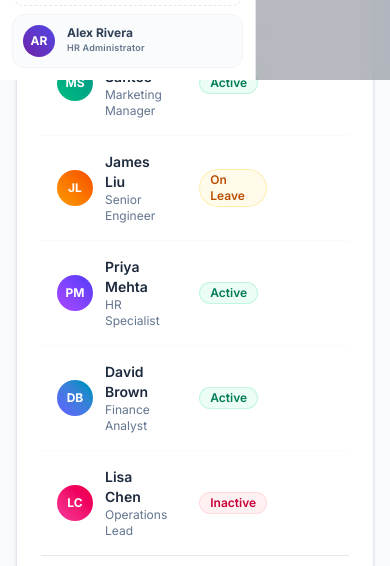
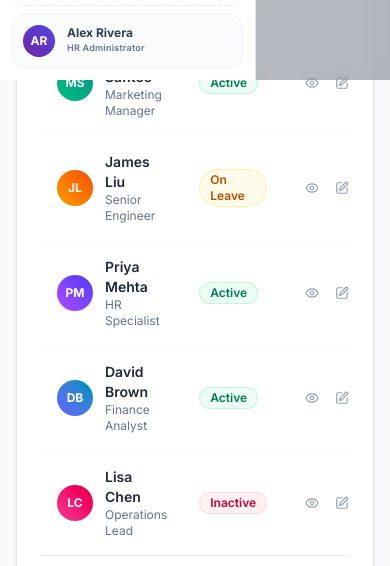
Before and after one commit to sivasubramaniyan-06/Odoo-NMIT-Hackathon-CYGUIN, a Next.js app: page /admin/employees in a window 390 px wide. Shown: the part 764-1330 px from the top of the page. Built offline with nearby package versions, Linux system fonts and the light colour scheme.

Commit message:
fix: improve mobile employee actions

```diff
--- a/app/(admin)/admin/employees/page.tsx
+++ b/app/(admin)/admin/employees/page.tsx
@@ -255,7 +255,7 @@
                       <Badge variant={statusVariant[emp.status] ?? "secondary"}>{emp.status}</Badge>
                     </td>
                     <td className="p-4 text-right">
-                      <div className="flex items-center justify-end gap-1 opacity-0 group-hover:opacity-100 transition-opacity">
+                      <div className="flex items-center justify-end gap-1 opacity-100 md:opacity-0 md:group-hover:opacity-100 transition-opacity">
                         <Link href={`/admin/employees/${emp.id}`}>
                           <button className="p-1.5 rounded-lg text-slate-400 hover:bg-slate-100 hover:text-slate-700 cursor-pointer transition-colors" aria-label="View"><Eye className="h-3.5 w-3.5" /></button>
                         </Link>
```
